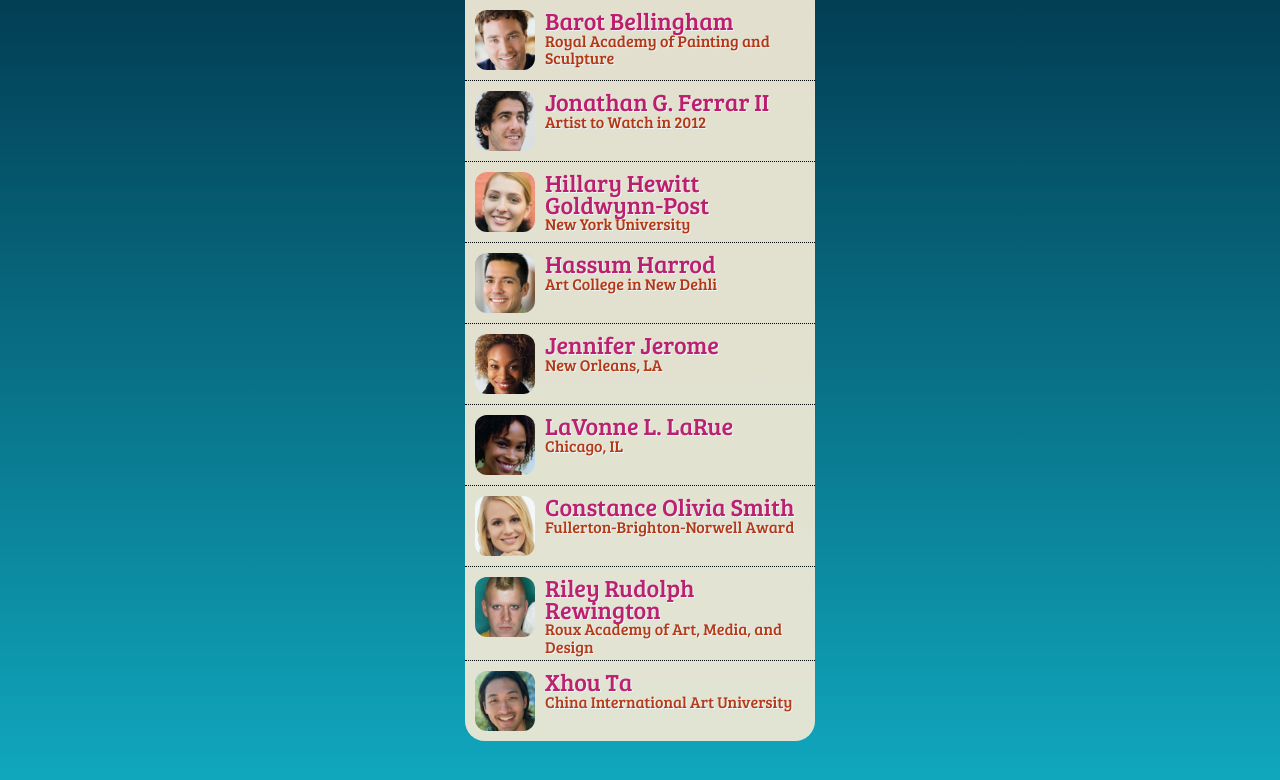
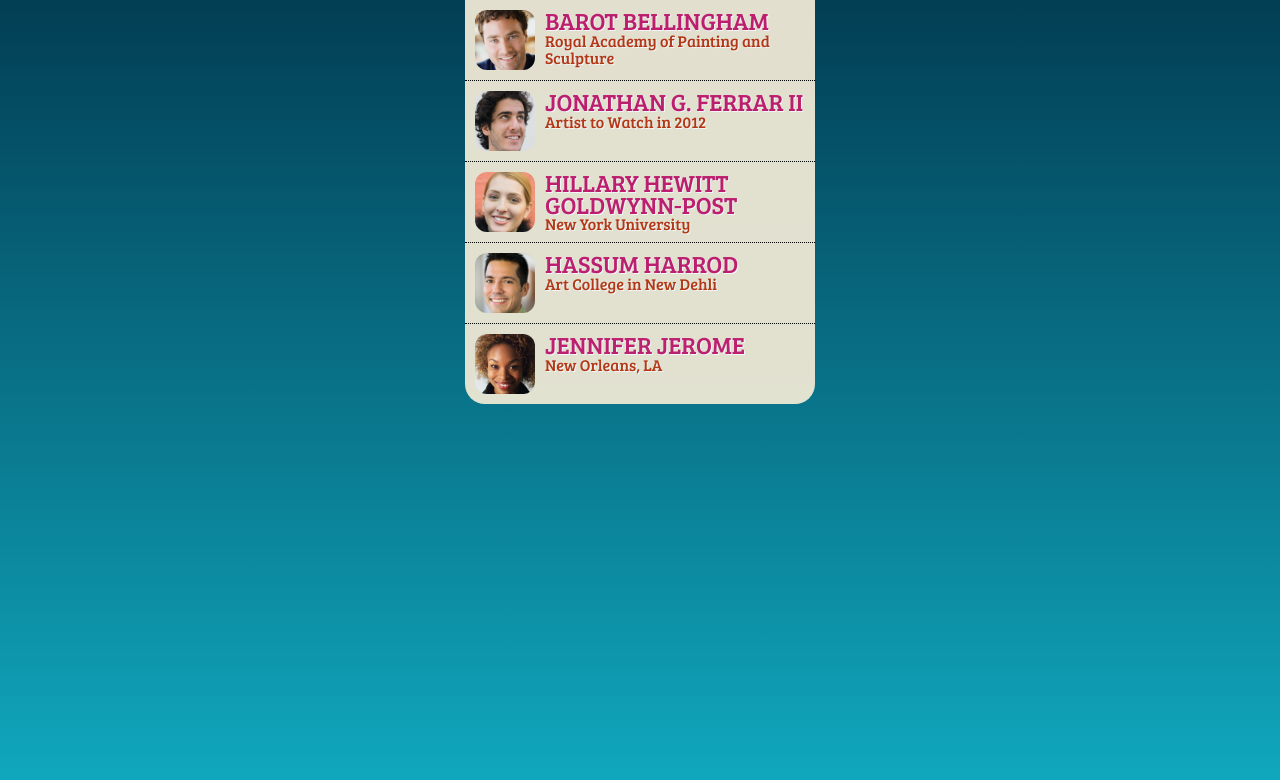
Before and after one commit to tonycchung/AngularJS-Lynda, a plain HTML site: page 1/index.html in a window 1280 px wide. Drawn offline with Linux system fonts and the light colour scheme; a web font is replaced by a local one.

Commit message:
Filter content using directives

```diff
--- a/1/index.html
+++ b/1/index.html
@@ -11,10 +11,10 @@
 
 <div class="main" ng-controller = "MyController">
   <ul class="artistlist">
-    <li class="artist cf" ng-repeat="item in artists">
+    <li class="artist cf" ng-repeat="item in artists | limitTo: 5">
       <img ng-src="images/{{item.shortname}}_tn.jpg" alt="Photo of {{item.name}}">
       <div class="info">
-        <h2>{{item.name}}</h2>
+        <h2>{{item.name | uppercase}}</h2>
         <h3>{{item.reknown}}</h3>
       </div>
     </li>
```
